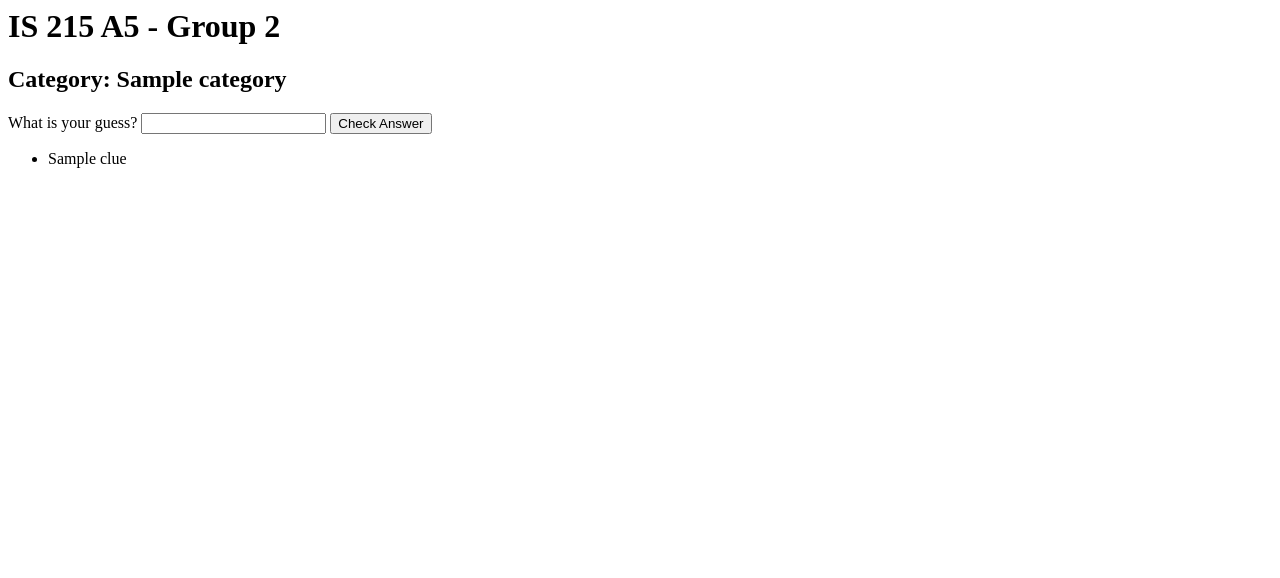
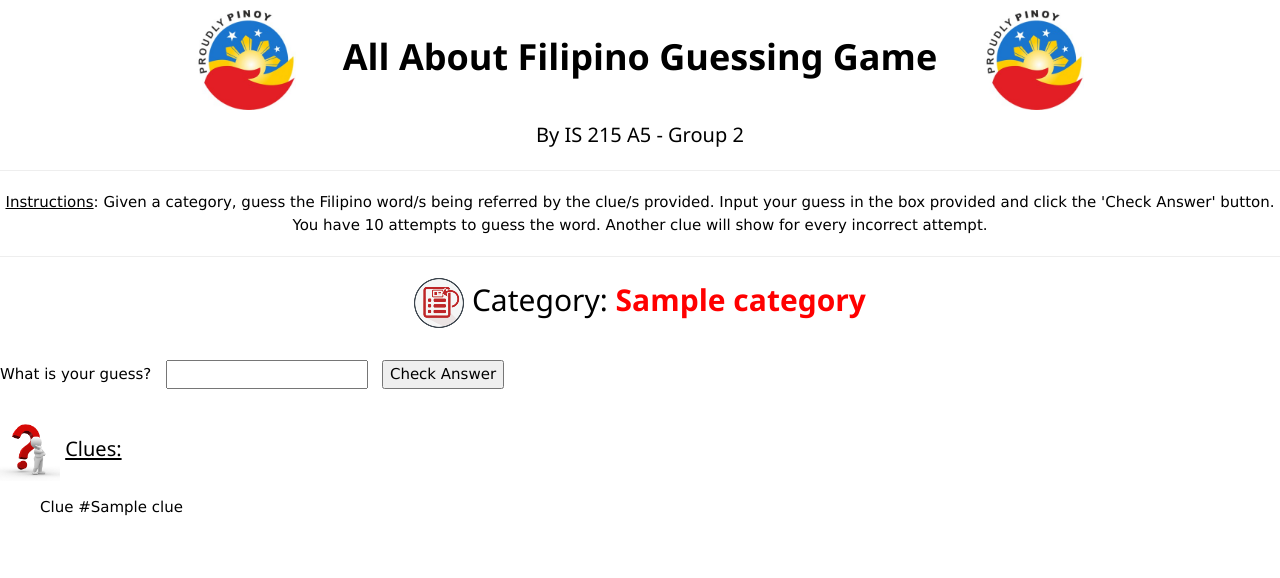
Before and after one commit to jmjimenez1/is215-a5, a Flask app: template templates/index.html in a window 1280 px wide. Shown: the top 578 px of the page. Run offline with Flask 3, Linux system fonts and the light colour scheme; the template is opened without the code that fills it: most values are stand-ins (such as "Sample title", 1, 10 or a date in 2020).

Commit message:
Added design and images in the game

```diff
--- a/main.py
+++ b/main.py
@@ -4,7 +4,7 @@
 import openai
 import random
 
-from flask import Flask, render_template, redirect, request
+from flask import Flask, render_template, redirect, request, url_for, send_from_directory
 
 app = Flask(__name__)
 
@@ -14,6 +14,10 @@
 
     return render_template('index.html', category=fields[0], answer=fields[1], clues=fields[2])
 
+
+@app.route('/static/<path:path>')
+def serve_static(path):
+    return send_from_directory('static', path)
 
 @app.route('/newgame', methods=['POST'])
 def newgame():
--- a/templates/index.html
+++ b/templates/index.html
@@ -1,33 +1,74 @@
 <html>
 
 <head>
+	<meta charset="utf-8">
+    <title>All About Filipino Guessing Game</title>
+	<link href="{{ url_for('serve_static', path='pinoy.ico') }}" rel="icon">
 
 	<style>
 		li:not(:first-child) {
 		  display: none;
 		}
+
+		.center{
+			margin-left: auto;
+			margin-right: auto;
+		}
+
+		ul {
+			list-style-type: none;
+		}
 	</style>
+
+
+	<meta name="viewport" content="width=device-width, initial-scale=1">
+	<link rel="stylesheet" href="https://www.w3schools.com/w3css/4/w3.css">
+	<link rel="stylesheet" href="https://fonts.googleapis.com/css?family=Oswald">
+	<link rel="stylesheet" href="https://fonts.googleapis.com/css?family=Open Sans">
+	<link rel="stylesheet" href="https://cdnjs.cloudflare.com/ajax/libs/font-awesome/4.7.0/css/font-awesome.min.css">
 
 </head>
 
 <body>
-	<h1>IS 215 A5 - Group 2</h1>
+	<center>
+		<h1>
+			<img src="{{ url_for('serve_static', path='pinoy.jpg') }}" width="100px" height="100px">
+			&nbsp;&nbsp;&nbsp;
+			<b>All About Filipino Guessing Game</b>
+			&nbsp;&nbsp;&nbsp;
+			<img src="{{ url_for('serve_static', path='pinoy.jpg') }}" width="100px" height="100px">
+		</h1>
+		<h4>By IS 215 A5 - Group 2</h4>
+	</center>
+
+
+	<hr>
+	<center><u>Instructions</u>: Given a category, guess the Filipino word/s being referred by the clue/s provided. Input your guess in the box provided and click the 'Check Answer' button.
+
+	You have 10 attempts to guess the word. Another clue will show for every incorrect attempt.</center>
+	<hr>
+	<center><h2><img src="{{ url_for('serve_static', path='categories.png') }}" width="50px" height="50px">&nbsp;Category: <font color="red"><b>{{ category }}</b></h2></center></font>
+
+	<br />
 
 	<form method="POST" action="/newgame">
 		<input type="hidden" name="category" id="category" value="{{ category }}" />
 		<input type="hidden" name="answer" id="answer" value="{{ answer }}" />
 		<input type="hidden" name="clues" id="clues" value="{{ clues }}" />
 
-		<h2>Category: {{ category }}</h2>
 
-		<label for="clues">What is your guess?</label>
-		<input type="text" name="guess" id="guess" oninput="this.value = this.value.toUpperCase();" />
+
+		<label for="clues">What is your guess?&nbsp;&nbsp;</label>
+		<input type="text" name="guess" id="guess" oninput="this.value = this.value.toUpperCase();" />&nbsp;&nbsp;
 		<button type="button" id="checkAnswerButton" onClick="checkAnswer()">Check Answer</button>
-		<br />
+		<br /><br />
+
+		<h4><img src="{{ url_for('serve_static', path='question.png') }}" width="60px" height="60px">&nbsp;<u>Clues:</u></h4>
+
 		<ul id="clueList">
 		{% for clue in clues %}
-            <li class="hidden-text">{{ clue }}</li>
-        {% endfor %}
+			<li class="hidden-text">Clue #{{ clue }}</li>
+		{% endfor %}
 		</ul>
 
 		<br />
@@ -35,6 +76,8 @@
 		<input type="submit" id="newgameButton" style="display: none;" value="New Game" />
 
 	</form>
+
+
 
 	<script>
 		let attempts = 0;
```
Also changed, not shown: static/categories.png (added), static/pinoy.ico (added), static/pinoy.jpg (added), static/question.png (added), templates/img/me.png (added), templates/img/pinoy.ico (added), templates/img/pinoy.jpg (added), templates/img/pinoy.png (added), 2 other files.
